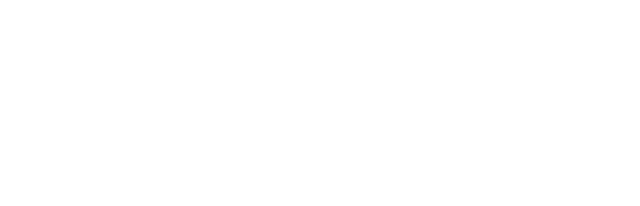
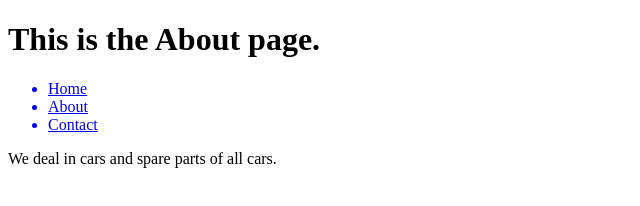
Before and after one commit to Patricia-Nalwanga/assignment-1, a plain HTML site: page about.html in a window 1280 px wide. Shown: the whole page, without its empty margins (0-640 px from the left). Drawn offline with Linux system fonts and the light colour scheme.

Commit message:
add about page content

```diff
--- a/about.html
+++ b/about.html
@@ -0,0 +1,15 @@
+<!DOCTYPE html>
+<html>
+  <head>
+    <title>About</title>
+  </head>
+  <body>
+    <h1>This is the About page.</h1>
+    <ul>
+      <a href="./index.html"><li>Home</li></a>
+      <a href="./about.html" target="_blank"><li>About</li></a>
+      <a href="mailto:pmubiru2020@gmail.com"><li>Contact</li></a>
+    </ul>
+    <p>We deal in cars and spare parts of all cars.</p>
+  </body>
+</html>
```
Also changed, not shown: index.html (+1 -0 lines).
